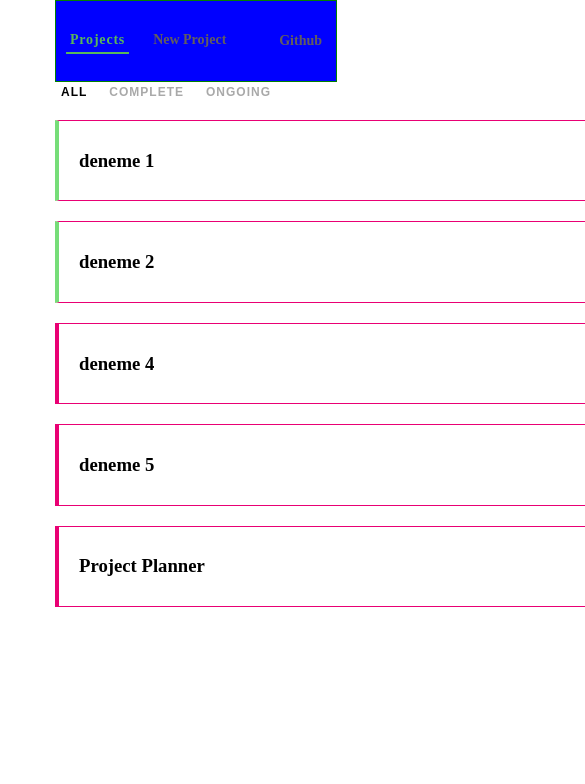
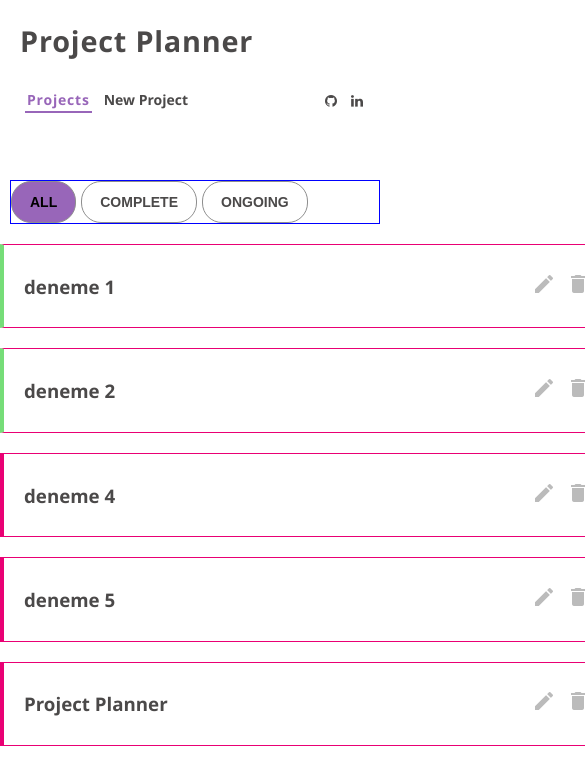
Before and after one commit to banuaggun/project-planner, a Vue app: page / in a window 390 px wide. Shown: the top 784 px of the page, 585 px wide, since content can reach past the window. Built offline with nearby package versions, Linux system fonts and the light colour scheme; data requests are answered from the project's data file.

Commit message:
Responsive Navbar created

```diff
--- a/index.html
+++ b/index.html
@@ -6,7 +6,11 @@
   <link rel="icon" href="/favicon.ico">
   <meta name="viewport" content="width=device-width, initial-scale=1.0">
   <link href="https://fonts.googleapis.com/icon?family=Material+Icons" rel="stylesheet">
-  <title>Vite App</title>
+
+  <link rel="stylesheet" href="https://cdnjs.cloudflare.com/ajax/libs/font-awesome/4.7.0/css/font-awesome.min.css">
+
+
+  <title>Project Planner</title>
 </head>
 
 <body>
--- a/src/App.vue
+++ b/src/App.vue
@@ -1,6 +1,6 @@
 <template>
   <header>
-
+      <span>Project Planner</span>
     <div class="wrapper">
       <Navbar/>
     </div>
@@ -16,4 +16,15 @@ export default {
 </script>
 
 <style>
+header span{
+  height:60px;
+  display:flex;
+  justify-content: flex-start;
+  padding-left:20px;
+align-items:flex-end;
+  font-family: 'Segoe UI', Tahoma, Geneva, Verdana, sans-serif;
+  font-size:1.8rem;
+  font-weight:700;
+  letter-spacing:0.8px;
+}
 </style>
--- a/src/assets/main.css
+++ b/src/assets/main.css
@@ -1,10 +1,14 @@
 /*@import './base.css'; */
 
+html, body{
+  font-family: 'Segoe UI', Tahoma, Geneva, Verdana, sans-serif;
+}
 
-html, body, #app{
+html, body, #app, header{
   margin:0;
   padding:0;
   box-sizing: border-box;
+  color:#4b4949;
 }
 #app {
   max-width: 1100px;
@@ -12,24 +16,21 @@ html, body, #app{
   margin: 0 auto;
 }
 
-a,
-.green {
+a {
   text-decoration: none;
   transition: 0.4s;
+}
+
+button{
+  margin:0;
+  padding:0;
 }
 
 @media (hover: hover) {
   a:hover {
     background-color: transparent;
-    background-color:#59b65a;
+    background-color:#9866b9;
     color:#fff;
     padding:4px;
   }
 }
-
-@media (max-width:500px){
-  #app{
-    width:100%;
-    max-width:280px;
-  }
-}
--- a/src/components/FilterNav.vue
+++ b/src/components/FilterNav.vue
@@ -16,19 +16,45 @@ export default {
 };
 </script>
 <style>
+.filter-nav{
+  margin:60px 0 20px 20px;
+  border:1px solid blue;
+}
 .filter-nav button{
+  padding:15px 30px;
   background:none;
   border:none;
-  color:darkgray;
+  color:#4b4949;
   outline:none;
-  font-size:12px;
+  font-size:14px;
   text-transform:uppercase;
-  margin-right:10px;
-  letter-spacing:1px;
   font-weight:bold;
+  border-radius:20px;
+  border:1px solid #8e8e8e;
   cursor:pointer;
+}
+.filter-nav button:nth-child(1),
+.filter-nav button:nth-child(2){
+  margin-right:20px;
 }
 .filter-nav button.active{
   color:#000;
+  background-color:#9866b9;
+}
+
+@media (max-width:700px){
+  .filter-nav{
+    margin:40px 10px 20px 10px;
+    display:flex;
+    justify-content: flex-start;
+  }
+  .filter-nav button{
+    padding:12px 18px;
+  }
+  .filter-nav button:nth-child(1),
+.filter-nav button:nth-child(2){
+  margin-right:5px;
+
+}
 }
 </style>
--- a/src/components/Navbar.vue
+++ b/src/components/Navbar.vue
@@ -1,15 +1,24 @@
 <template>
+
   <nav class="main-nav">
+
     <div class="main-nav-left">
     <router-link :to="{name:'Home'}">Projects</router-link>
     <router-link :to="{name:'AddProject'}">New Project</router-link>
     </div>
     <div class="main-nav-right">
-      <a href="https://github.com/banuaggun/project-planner" target="_blank">Github</a>
+      <a href="https://github.com/banuaggun/project-planner" target="_blank">
+        <i class="fa fa-github"></i>
+      </a>
+     <a href="https://github.com/banuaggun/project-planner" target="_blank">
+        <i class="fa fa-linkedin"></i>
+      </a>
+
     </div>
   </nav>
 </template>
 <script>
+
 export default {
 
 }
@@ -19,35 +28,52 @@ export default {
     display:flex;
     justify-content:space-between;
     align-items:center;
-    border:1px solid green;
+    border:none;
     width:100%;
     font-weight: 600;
-    height:110px;
+    height:60px;
+
   }
   .main-nav a{
     display:inline-block;
     text-decoration: none;
     margin:0 10px;
-    color:#635e5e;
+    color:#4b4949;
     padding:4px;
-    font-size:1.3rem;
+    font-size:1.2rem;
   }
   a.router-link-active{
-    border-bottom:2px solid #59b65a;
+    border-bottom:2px solid #9866b9;
     padding-bottom:4px;
-    color:#59b65a;
+    color:#9866b9;
     font-weight:600;
     letter-spacing:0.8px;
   }
 
-  @media (max-width:500px){
+  @media (max-width:700px){
     .main-nav{
       width:100%;
       height:80px;
-      background:blue;
+    }
+    .main-nav-left{
+      padding-left:20px;
+    }
+    .main-nav-right{
+      padding-right:20px;
     }
     .main-nav a{
       font-size:14px;
+      margin:0 5px;
+      padding:2px;
+    }
+  }
+
+  @media (min-width:701px) and (max-width:1100px){
+    .main-nav-left{
+      padding-left:40px;
+    }
+    .main-nav-right{
+      padding-right:40px;
     }
   }
 </style>
--- a/src/components/SingleProject.vue
+++ b/src/components/SingleProject.vue
@@ -12,6 +12,7 @@
                 <span class="material-icons tick" @click="toggleComplete"
                     >done</span
                 >
+
             </div>
         </div>
         <div class="details" v-if="showDetails">
```
